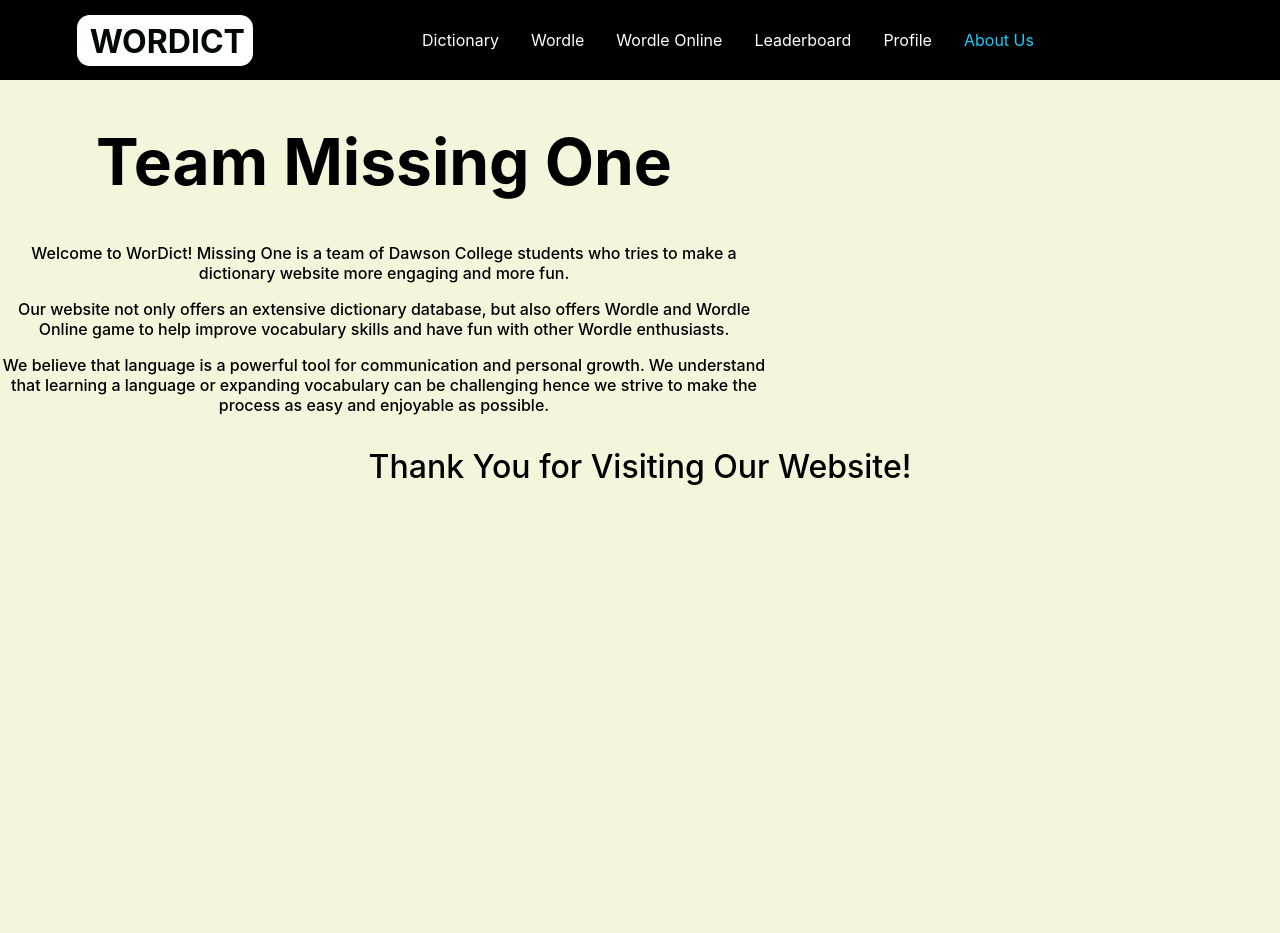
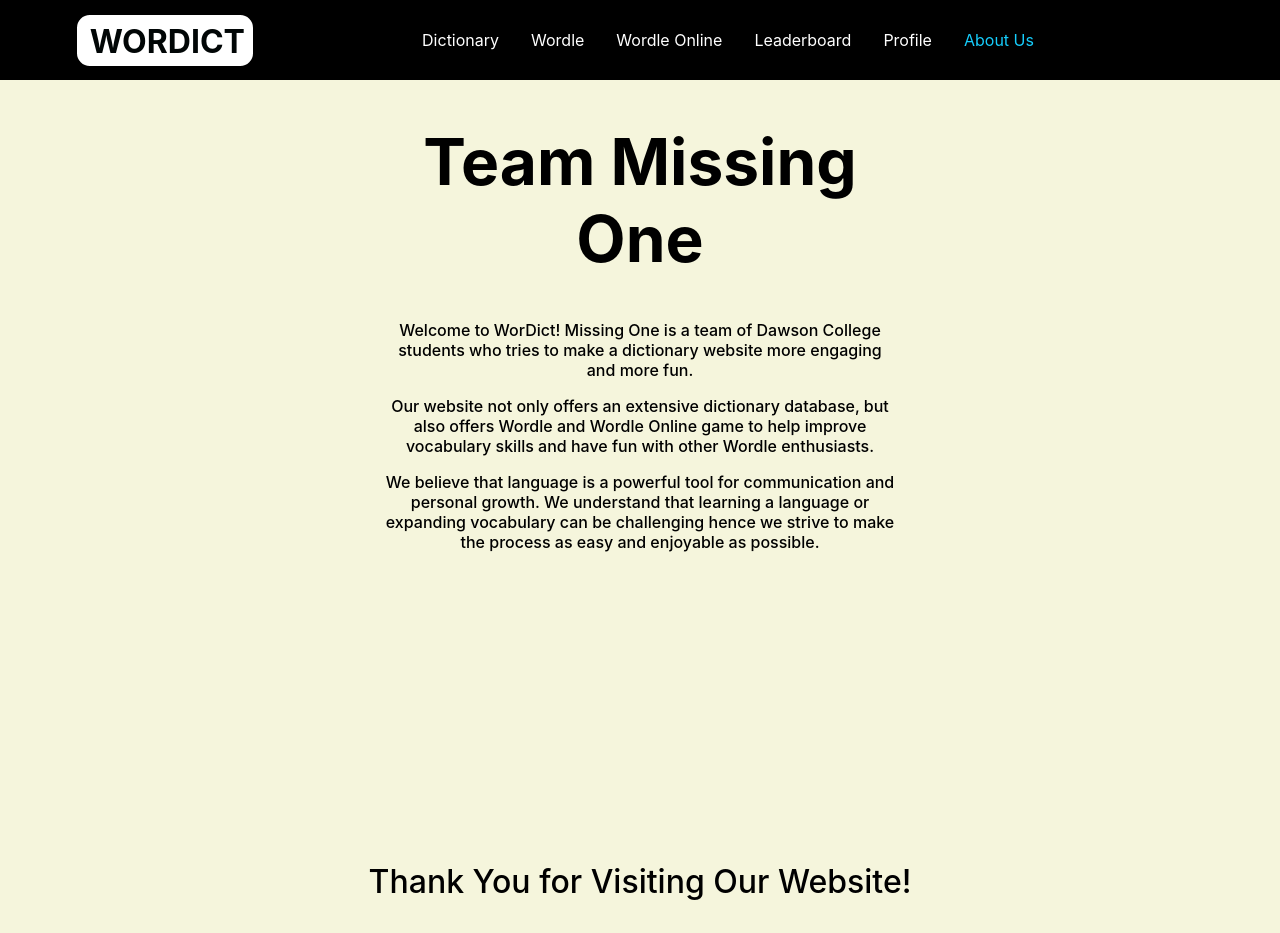
Before and after one commit to MarkProjs/wordict-project, a React (Create React App) app in the folder client/: page /about in a window 1280 px wide. Before the commit the page ends 800 px from the top, so only its background shows below. Built offline with nearby package versions, Linux system fonts and the light colour scheme; no server answers.

Commit message:
fixing the about us

```diff
--- a/client/src/components/pages/AboutUs.css
+++ b/client/src/components/pages/AboutUs.css
@@ -2,8 +2,13 @@ html {
   height: 70%;
 }
 
-.missOne{
-  width: 60%;
+.AboutUs {
+  display:flex;
+  flex-direction:column;
+}
+.missOne {
+  margin-left:30%;
+  margin-right:30%;
 }
 .AboutUs h1 {
   font-size:4rem;
@@ -13,5 +18,6 @@ html {
 }
 
 #thanks {
+  margin-top:23%;
   font-size: 2rem;
 }
```
